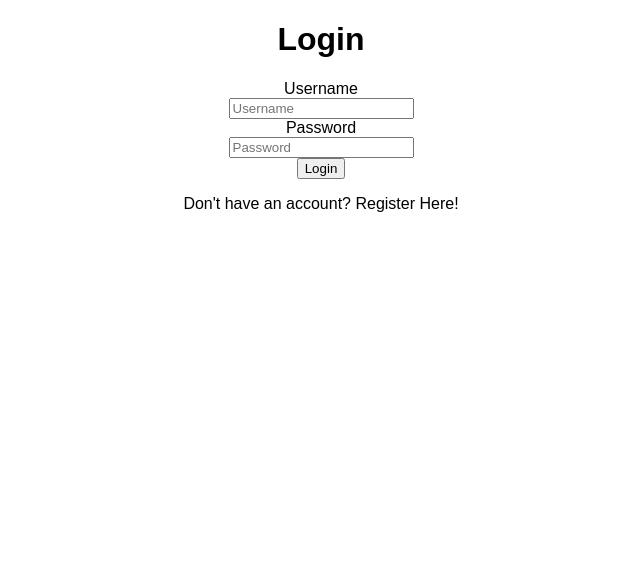
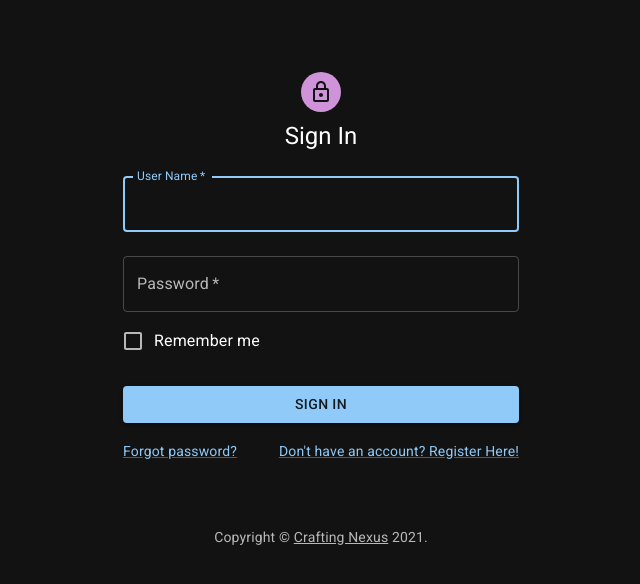
Before and after one commit to bob-koertge/crafting_nexus, a React (Create React App) app in the folder frontend/: page / in a window 1280 px wide. Shown: the top 584 px of the page, without its empty margins (319-959 px from the left). Built offline with nearby package versions, Linux system fonts and the light colour scheme.

Commit message:
mui styled auth

```diff
--- a/frontend/package.json
+++ b/frontend/package.json
@@ -3,9 +3,14 @@
   "version": "0.1.0",
   "private": true,
   "dependencies": {
+    "@emotion/react": "^11.6.0",
+    "@emotion/styled": "^11.6.0",
+    "@fontsource/roboto": "^4.5.1",
     "@fortawesome/fontawesome-svg-core": "^1.2.36",
     "@fortawesome/free-solid-svg-icons": "^5.15.4",
     "@fortawesome/react-fontawesome": "^0.1.16",
+    "@mui/icons-material": "^5.2.0",
+    "@mui/material": "^5.2.0",
     "@testing-library/jest-dom": "^5.11.4",
     "@testing-library/react": "^11.1.0",
     "@testing-library/user-event": "^12.1.10",
--- a/frontend/src/api-service.js
+++ b/frontend/src/api-service.js
@@ -2,6 +2,7 @@
 const HOSTNAME = 'http://localhost:8000'
 
 export class API {
+
 
     static updatePattern(pattern_id, body, token) {
         return fetch(`${HOSTNAME}/api/patterns/${pattern_id}/`, {
@@ -43,24 +44,39 @@ export class API {
     }
 
     static loginUser(body) {
+        function handleErrors(resp) {
+            if (!resp.ok) {
+                throw Error(resp.statusText);
+            }
+            return resp;
+        }
+
         return fetch(`${HOSTNAME}/auth/`, {
             method: 'POST',
             headers: {
                 'content-type': 'application/json'
             },
             body: JSON.stringify(body)
-        }).then(resp => resp.json())
+        })
+        .then(handleErrors)
 
     }
 
     static registerUser(body) {
+        function handleErrors(resp) {
+            if (!resp.ok) {
+                throw Error(resp.statusText);
+            }
+            return resp;
+        }
         return fetch(`${HOSTNAME}/api/registration/`, {
             method: 'POST',
             headers: {
                 'content-type': 'application/json'
             },
             body: JSON.stringify(body)
-        }).then(resp => resp.json())
+        })
+        .then(handleErrors)
 
     }
 }
--- a/frontend/src/components/auth.js
+++ b/frontend/src/components/auth.js
@@ -1,108 +1,161 @@
-import React, { useState, useEffect } from "react";
+import { useState } from "react";
+import { useNavigate } from 'react-router-dom';
 import { API } from '../api-service';
 import { useCookies } from 'react-cookie';
+import * as React from 'react';
+import Avatar from '@mui/material/Avatar';
+import Button from '@mui/material/Button';
+import CssBaseline from '@mui/material/CssBaseline';
+import TextField from '@mui/material/TextField';
+import FormControlLabel from '@mui/material/FormControlLabel';
+import Checkbox from '@mui/material/Checkbox';
+import Link from '@mui/material/Link';
+import Grid from '@mui/material/Grid';
+import Box from '@mui/material/Box';
+import LockOutlinedIcon from '@mui/icons-material/LockOutlined';
+import Typography from '@mui/material/Typography';
+import Container from '@mui/material/Container';
+import { Alert } from "@mui/material";
+import { createTheme, ThemeProvider } from '@mui/material/styles';
 
-function Auth() {
+function Copyright(props) {
+    return (
+        <Typography variant="body2" color="text.secondary" align="center" {...props}>
+            {'Copyright © '}
+            <Link color="inherit" href="https://craftingnexus.com/">
+                Crafting Nexus
+            </Link>{' '}
+            {new Date().getFullYear()}
+            {'.'}
+        </Typography>
+    );
+}
 
-    const [username, setUserName] = useState('')
-    const [password, setPassword] = useState('')
-    const [userNameError, setUserNameError] = useState('');
-    const [passwordError, setPasswordError] = useState('');
+const theme = createTheme({
+    palette: {
+        mode: 'dark',
+    },
+});
+
+
+export default function Auth() {
+
+    const [formError, setFormError] = useState('')
+    const [formMessage, setFormMessage] = useState('')
     const [isLoginView, setIsLoginView] = useState(true)
 
-    const [token, setToken] = useCookies(['craftingnexus'])
+    const [, setToken] = useCookies(['craftingnexus'])
+    const navigate = useNavigate();
 
-    useEffect(() => {
-        if (token['craftingnexus']) window.location.href = '/patterns'
-    }, [token])
+    const handleSubmit = (event) => {
+        event.preventDefault();
+        const data = new FormData(event.currentTarget);
+        if (isLoginView) {
+            API.loginUser({
+                username: data.get('username'),
+                password: data.get('password')
+            })
+                .then(resp => resp.json())
+                .then(resp => {
+                    setToken('craftingnexus', resp.token)
+                    navigate('/app')
+                })
+                .catch(error => setFormError(error));
 
-    const loginClicked = () => {
-        if (!handleValidation()) return
-        API.loginUser({ username, password })
-            .then(resp => setToken('craftingnexus', resp.token))
-            .catch(error => console.log(error))
-
-    }
-
-    const registerClicked = () => {
-        API.registerUser({ username, password })
-            .then(() => loginClicked())
-            .catch(error => console.log(error))
-    }
-
-    const handleValidation = (event) => {
-        let formIsValid = true;
-
-        if (username.length > 50) {
-            formIsValid = false;
-            setUserNameError("UserName is too long");
-            return false
         } else {
-            setUserNameError("");
-            formIsValid = true
+            API.registerUser({
+                username: data.get('username'),
+                password: data.get('password')
+            })
+                .then(resp => {
+                    resp.json()
+                    setIsLoginView(true)
+                    setFormMessage("You have been Registered")
+                })
+                .catch(error => setFormError(error));
         }
-
-        if (!password.match(/^[a-zA-Z0-9]{8,22}$/)) {
-            formIsValid = false;
-            setPasswordError(
-                "Only Letters/Numbers and length must best min 8 Characters and Max 22 Chracters"
-            );
-            return false;
-        } else {
-            setPasswordError("");
-            formIsValid = true;
-        }
-        return formIsValid;
-    }
+    };
 
     return (
-        <div className="Auth">
-            <div className="container">
-                <div className="row d-flex justify-content-center">
-                    <div className="col-md-4">
+        <ThemeProvider theme={theme}>
+            <Container component="main" maxWidth="xs">
+                <CssBaseline />
+                <Box
+                    sx={{
+                        marginTop: 8,
+                        display: 'flex',
+                        flexDirection: 'column',
+                        alignItems: 'center',
+                    }}
+                >
+                    <Avatar sx={{ m: 1, bgcolor: 'secondary.main' }}>
+                        <LockOutlinedIcon />
+                    </Avatar>
+                    <Typography component="h1" variant="h5">
+                        {isLoginView ? 'Sign In' : 'Register'}
+                    </Typography>
+                    <Box component="form" onSubmit={handleSubmit} noValidate sx={{ mt: 1 }}>
+                        <TextField
+                            margin="normal"
+                            required
+                            fullWidth
+                            id="username"
+                            label="User Name"
+                            name="username"
+                            autoComplete="user name"
+                            autoFocus
+                        />
+                        <TextField
+                            margin="normal"
+                            required
+                            fullWidth
+                            name="password"
+                            label="Password"
+                            type="password"
+                            id="password"
+                            autoComplete="current-password"
+                        />
+                        <FormControlLabel
+                            control={<Checkbox value="remember" color="primary" />}
+                            label="Remember me"
+                        />
+                        {formError && (
+                            <Alert severity="error" onClick={() => setFormError(null)}>
+                                Unable to sign you - {formError.message}
+                            </Alert>
+                        )}
+                        {formMessage && (
+                            <Alert severity="success" onClick={() => setFormMessage(null)}>
+                                {formMessage}
+                            </Alert>
+                        )}
+                        <Button
+                            type="submit"
+                            fullWidth
+                            variant="contained"
+                            sx={{ mt: 3, mb: 2 }}
+                        >
+                            {isLoginView ? 'Sign In' : 'Register'}
+                        </Button>
+                        <Grid container>
+                            <Grid item xs>
+                                <Link href="#" variant="body2">
+                                    Forgot password?
+                                </Link>
+                            </Grid>
+                            <Grid item>
 
-                        {isLoginView ? <h1>Login</h1> : <h1>Register</h1>}
-                        <div className="form-group">
-                            <label htmlFor="username">Username</label><br />
-                            <input
-                                id="userNameInput"
-                                name="userNameInput"
-                                type="text"
-                                className="form-control"
-                                placeholder="Username"
-                                value={username}
-                                onChange={evt => setUserName(evt.target.value)} /><br />
-                            <small id="userNameHelp" className="text-danger form-text">
-                                {userNameError}
-                            </small>
-                        </div>
-                        <div className="form-group">
-                            <label htmlFor="password">Password</label><br />
-                            <input
-                                id="password"
-                                type="password"
-                                className="form-control"
-                                placeholder="Password"
-                                value={password}
-                                onChange={evt => setPassword(evt.target.value)} /><br />
-                            <small id="passworderror" className="text-danger form-text">
-                                {passwordError}
-                            </small>
-                        </div>
-                        {isLoginView ?
-                            <button onClick={loginClicked}>Login</button> :
-                            <button onClick={registerClicked}>Register</button>
-                        }
-                        {isLoginView ?
-                            <p onClick={() => setIsLoginView(false)}>Don't have an account? Register Here!</p> :
-                            <p onClick={() => setIsLoginView(true)}>Have an account? Login Here!</p>
-                        }
+                                {isLoginView ?
+                                    <Link variant="body2" onClick={() => setIsLoginView(false)}>Don't have an account? Register Here!</Link> :
+                                    <Link variant="body2" onClick={() => setIsLoginView(true)}>Have an account? Login Here!</Link>
+                                }
 
-                    </div>
-                </div>
-            </div>
-        </div >
-    )
+                            </Grid>
+                        </Grid>
+                    </Box>
+                </Box>
+                <Copyright sx={{ mt: 8, mb: 4 }} />
+            </Container>
+        </ThemeProvider>
+    );
 }
-
-export default Auth;
--- a/frontend/src/index.js
+++ b/frontend/src/index.js
@@ -1,5 +1,9 @@
 import React from 'react';
 import ReactDOM from 'react-dom';
+import '@fontsource/roboto/300.css';
+import '@fontsource/roboto/400.css';
+import '@fontsource/roboto/500.css';
+import '@fontsource/roboto/700.css';
 import './index.css';
 import App from './App';
 import Auth from './components/auth'
@@ -16,7 +20,7 @@ function Router() {
         <BrowserRouter>
           <Routes>
             <Route exact path="/" element={<Auth />} />
-            <Route exact path="/patterns" element={<App />} />
+            <Route exact path="/app" element={<App />} />
           </Routes>
         </BrowserRouter>
       </CookiesProvider>
```
Also changed, not shown: 1 other file (tests, documents, lock files or other folders).
